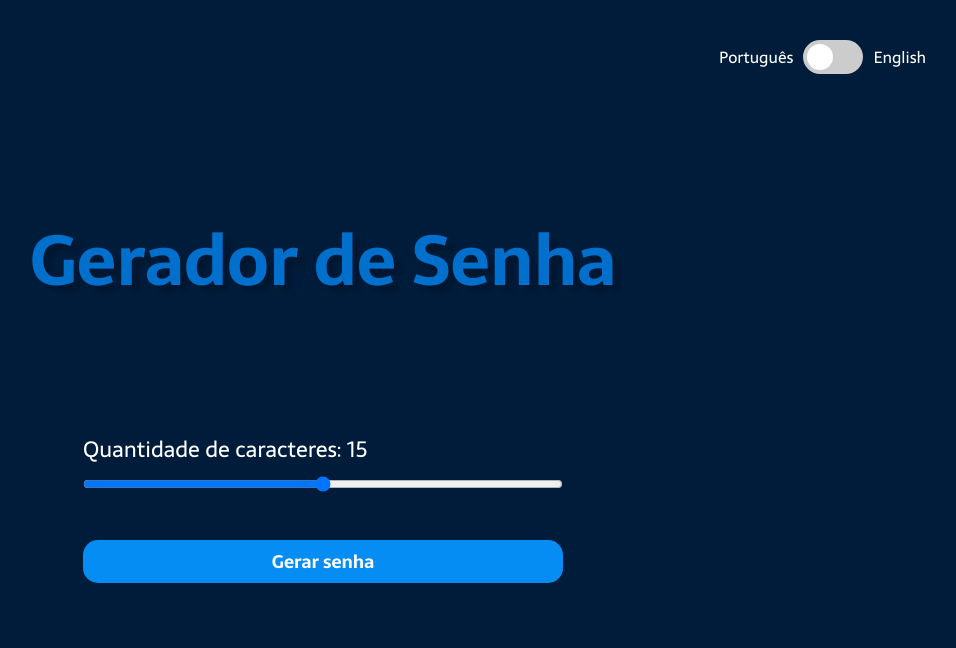
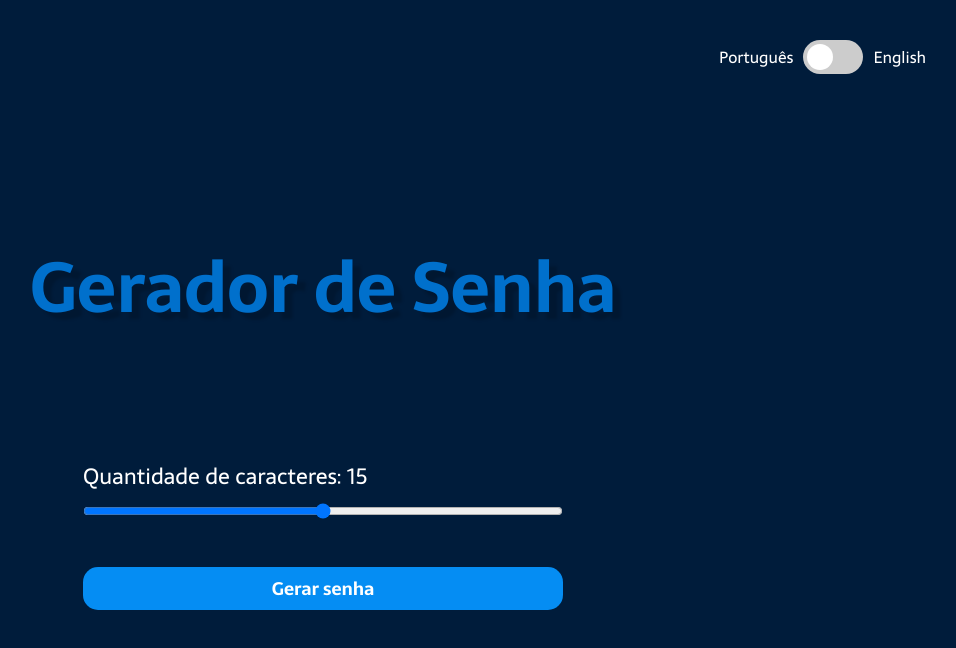
Before and after one commit to afsdari0/Password-Generator, a plain HTML site: page index.html in a window 1280 px wide. Shown: the whole page, without its empty margins (317-1273 px from the left). Drawn offline with Linux system fonts and the light colour scheme.

Commit message:
Last comit

```diff
--- a/style.css
+++ b/style.css
@@ -15,7 +15,6 @@ body {
     width: 100%;
     height: 100vh;
     display: flex;
-    justify-content: center;
     align-items: center;
     flex-direction: column;
 }
@@ -102,11 +101,11 @@ input:checked + .slider-switch:before {
 
 header h1 {
     text-align: center;
+    margin-top: 18%;
     margin-bottom: 100px;
     font-size: 70px;
     color: #0070cc;
     text-shadow: 8px 7px 3px rgba(0,0,0,0.17);
-
 }
 
 /* MAIN */
```
